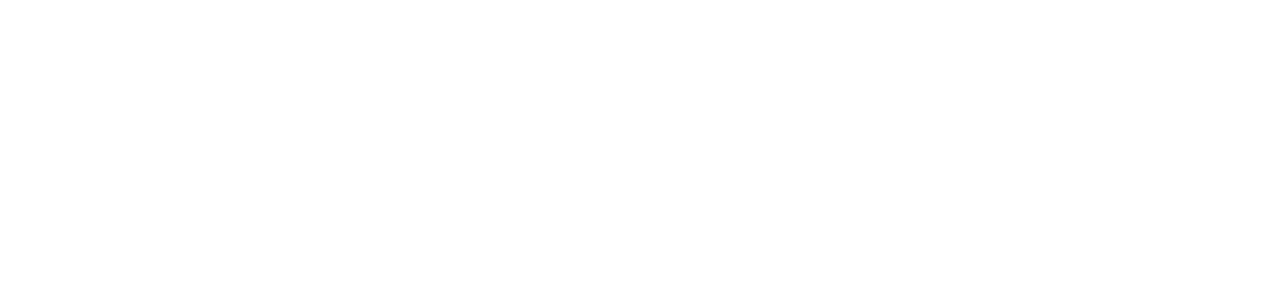
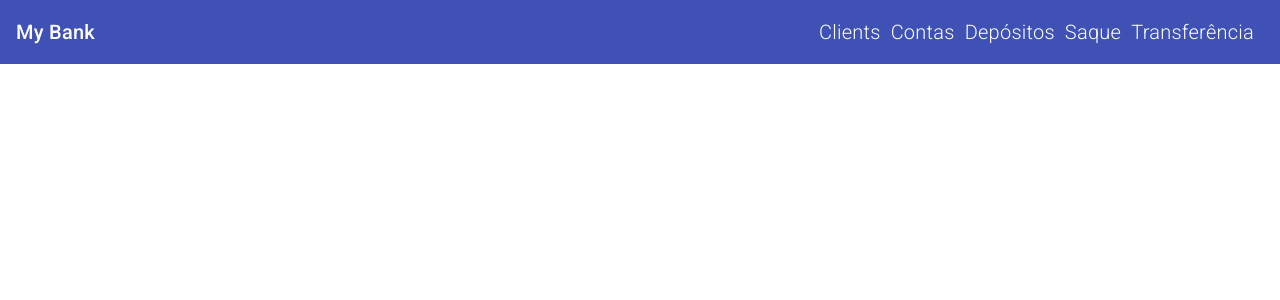
Before and after one commit to sabrinatopel/sistema_bancario, an Angular app: page / in a window 1280 px wide. Shown: the top 300 px of the page. Built offline with nearby package versions, Linux system fonts and the light colour scheme.

Commit message:
add navbar as component

```diff
--- a/package.json
+++ b/package.json
@@ -23,6 +23,7 @@
     "@popperjs/core": "^2.11.6",
     "bootstrap": "^5.3.1",
     "jquery": "^3.3.1",
+    "material": "^0.5.3",
     "popper.js": "^1.14.3",
     "rxjs": "~7.8.0",
     "sweetalert2": "^11.7.27",
--- a/src/app/app.component.html
+++ b/src/app/app.component.html
@@ -1,2 +1,2 @@
+<app-navbar></app-navbar>
 <router-outlet></router-outlet>
-<router-outlet></router-outlet>
--- a/src/app/app.module.ts
+++ b/src/app/app.module.ts
@@ -1,24 +1,29 @@
-import { NgModule } from '@angular/core';
+import { NgModule,CUSTOM_ELEMENTS_SCHEMA } from '@angular/core';
 import { BrowserModule } from '@angular/platform-browser';
 
 import { AppRoutingModule } from './app-routing.module';
 import { AppComponent } from './app.component';
 import { BrowserAnimationsModule } from '@angular/platform-browser/animations';
-import { MaterialModule } from 'src/shared/material/material-module';
-
+import { FormsModule } from '@angular/forms';
+import { NavbarComponent } from './components/navbar/navbar.component';
+import { MaterialModule } from './shared/material/material.module';
 
 @NgModule({
   declarations: [
     AppComponent,
-    MaterialModule
+    NavbarComponent
   ],
   imports: [
     BrowserModule,
     AppRoutingModule,
+    FormsModule,
     BrowserAnimationsModule,
+    MaterialModule
+
 
   ],
   providers: [],
+  schemas:[CUSTOM_ELEMENTS_SCHEMA],
   bootstrap: [AppComponent]
 })
 export class AppModule { }
--- /dev/null
+++ b/src/app/components/navbar/navbar.component.html
@@ -0,0 +1,9 @@
+<mat-toolbar color="primary">
+    <span>My Bank</span>
+    <span class="ms-auto"></span>
+    <p>Clients</p>
+    <p>Contas</p>
+    <p>Depósitos</p>
+    <p> Saque</p>
+    <p>Transferência</p>
+</mat-toolbar>
--- /dev/null
+++ b/src/app/components/navbar/navbar.component.scss
@@ -0,0 +1,5 @@
+p{
+    margin-right: 10px;
+    margin-bottom: 0px;
+    font-weight: 200;
+}
--- a/src/styles.scss
+++ b/src/styles.scss
@@ -1,3 +1,3 @@
-@import "~bootstrap/dist/scss/bootstrap.css";
+@import "~bootstrap/dist/css/bootstrap.css";
 html, body { height: 100%; }
 body { margin: 0; font-family: Roboto, "Helvetica Neue", sans-serif; }
```
Also changed, not shown: src/app/components/navbar/navbar.component.ts (added, +10 -0 lines), src/app/shared/material/material.module.ts (added, +99 -0 lines), src/shared/material/material-module.ts (deleted, +0 -94 lines), 2 other files (tests, documents, lock files or other folders).
